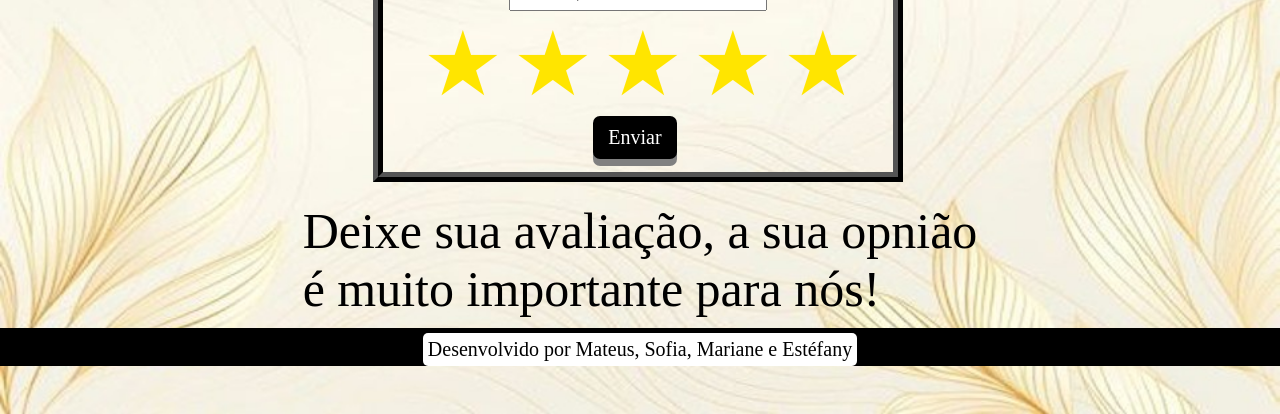
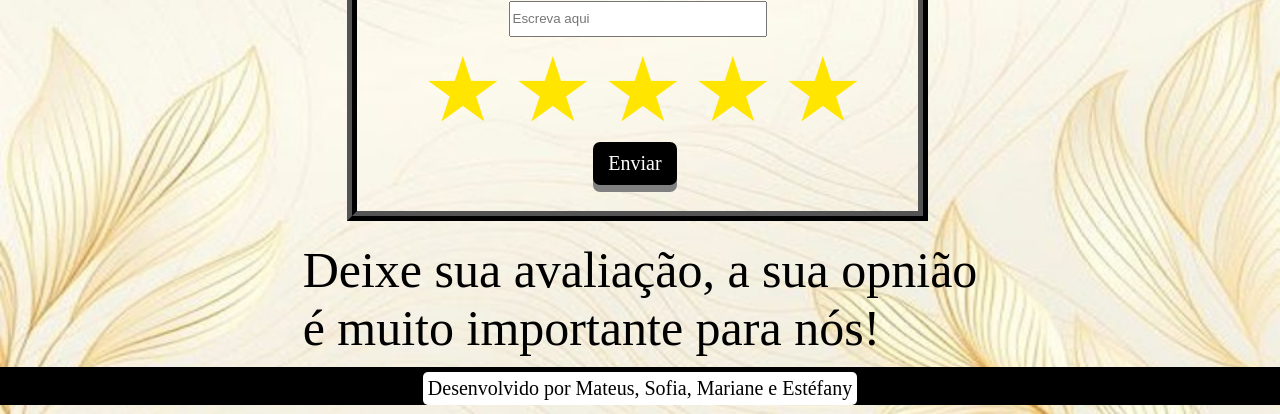
Before and after one commit to mateuspaglia-sys/projetosite, a plain HTML site: page avaliacoes.html in a window 1280 px wide. Shown: the part 386-800 px from the top of the page. Drawn offline with Linux system fonts and the light colour scheme.

Commit message:
`versao final 3

```diff
--- a/avaliacoes.css
+++ b/avaliacoes.css
@@ -12,7 +12,7 @@ body {
     font-size: 90px;
     text-align: center;
     margin-top: 20px;
-
+    margin-right: 4%;
 
 }
 
@@ -144,7 +144,7 @@ footer {
     border: ridge 10px;
     border-color: black;
     margin-top: 3%;
-    padding-bottom: 1%;
+    padding: 2%;
 }
 
 .estrelinha {
```
Also changed, not shown: avaliacoes.html (+1 -1 lines).
